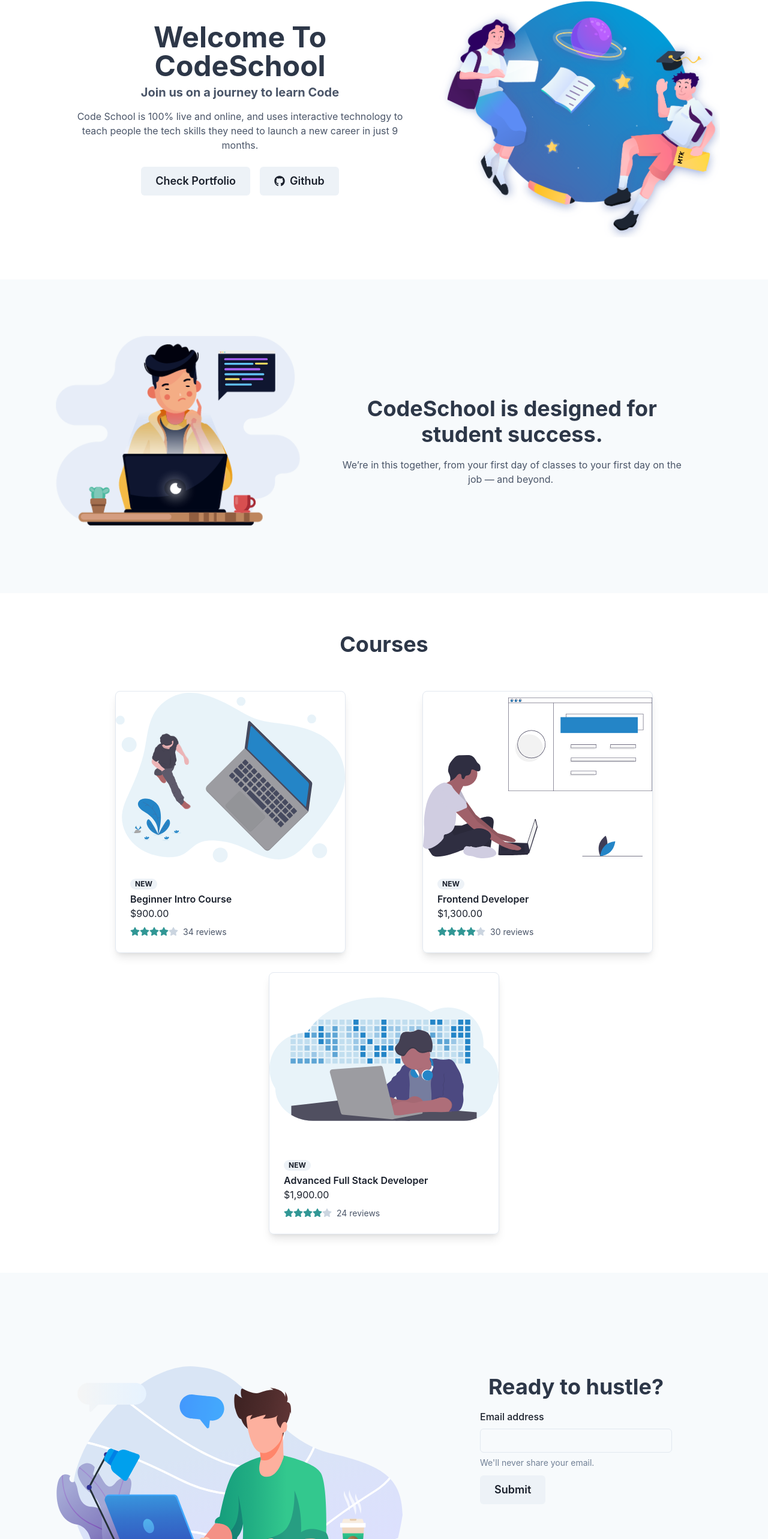
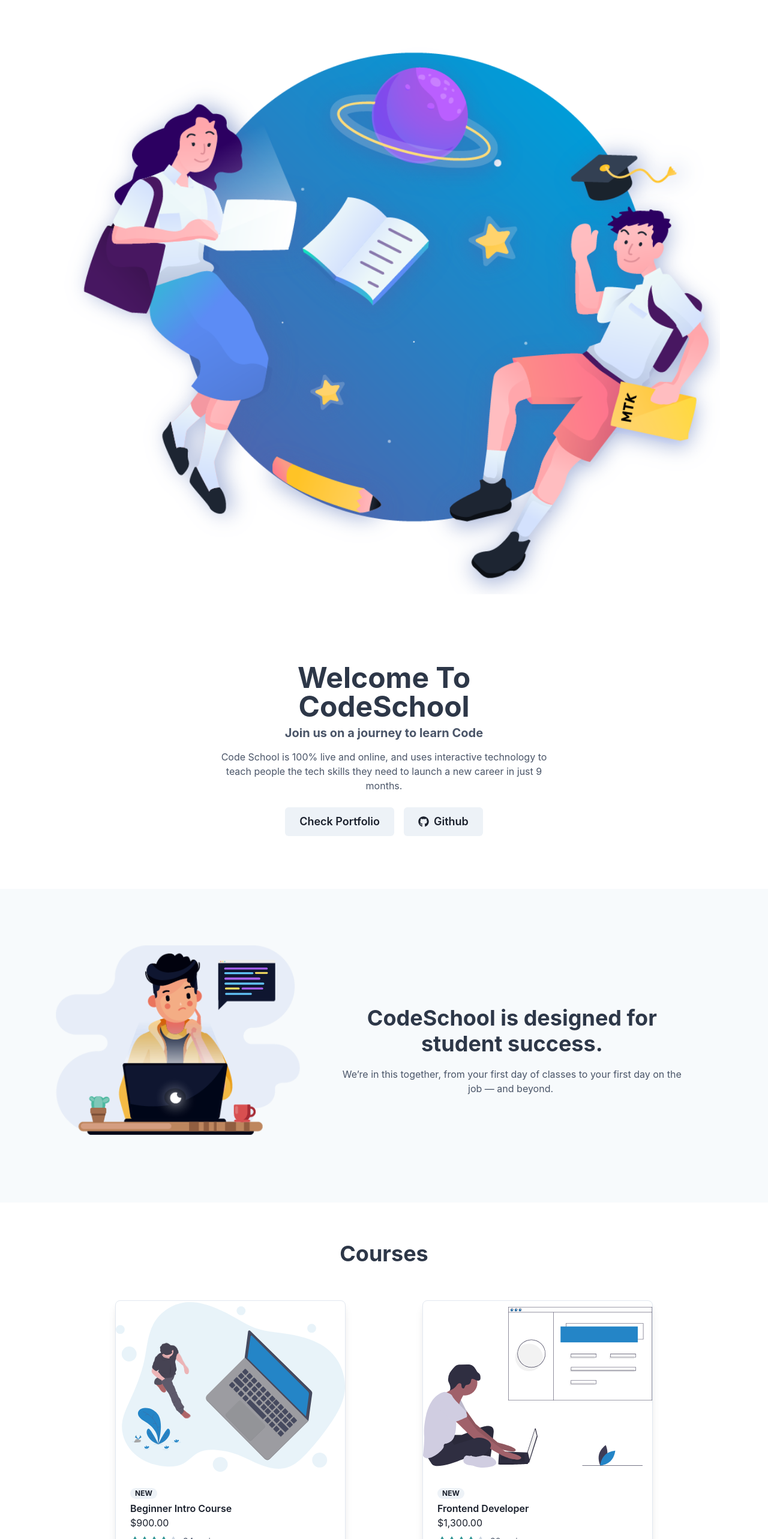
Before and after one commit to ejazahm3d/landing-page, a Next.js app: page / in a window 1280 px wide. Shown: the part 182-2748 px from the top of the page at 60% size. Built offline with nearby package versions, Linux system fonts and the light colour scheme.

Commit message:
responsiveness fix

```diff
--- a/package.json
+++ b/package.json
@@ -6,9 +6,6 @@
         "@chakra-ui/react": "^1.5.1",
         "@emotion/react": "^11",
         "@emotion/styled": "^11",
-        "@testing-library/jest-dom": "^5.11.10",
-        "@testing-library/react": "^11.2.6",
-        "@testing-library/user-event": "^13.1.3",
         "@types/react-lottie": "^1.2.5",
         "framer-motion": "^4",
         "next": "10.1.3",
--- a/src/components/blocks/Contact.tsx
+++ b/src/components/blocks/Contact.tsx
@@ -32,7 +32,7 @@ const Contact = () => {
             bg="gray.50"
             wrap="wrap"
         >
-            <Flex maxW="40rem">
+            <Flex flexGrow={4}>
                 <Lottie
                     options={{
                         animationData: ContactAnim,
--- a/src/components/blocks/Hero.tsx
+++ b/src/components/blocks/Hero.tsx
@@ -94,7 +94,7 @@ export default function Hero() {
                 initial={{ x: "100vw", opacity: 0 }}
                 animate={{ x: 0, opacity: 1 }}
                 transition={{ duration: 1.5, ease: "easeIn" }}
-                maxW="30rem"
+                flexGrow={4}
             >
                 <Lottie
                     options={{
```
Also changed, not shown: 1 other file (tests, documents, lock files or other folders).
